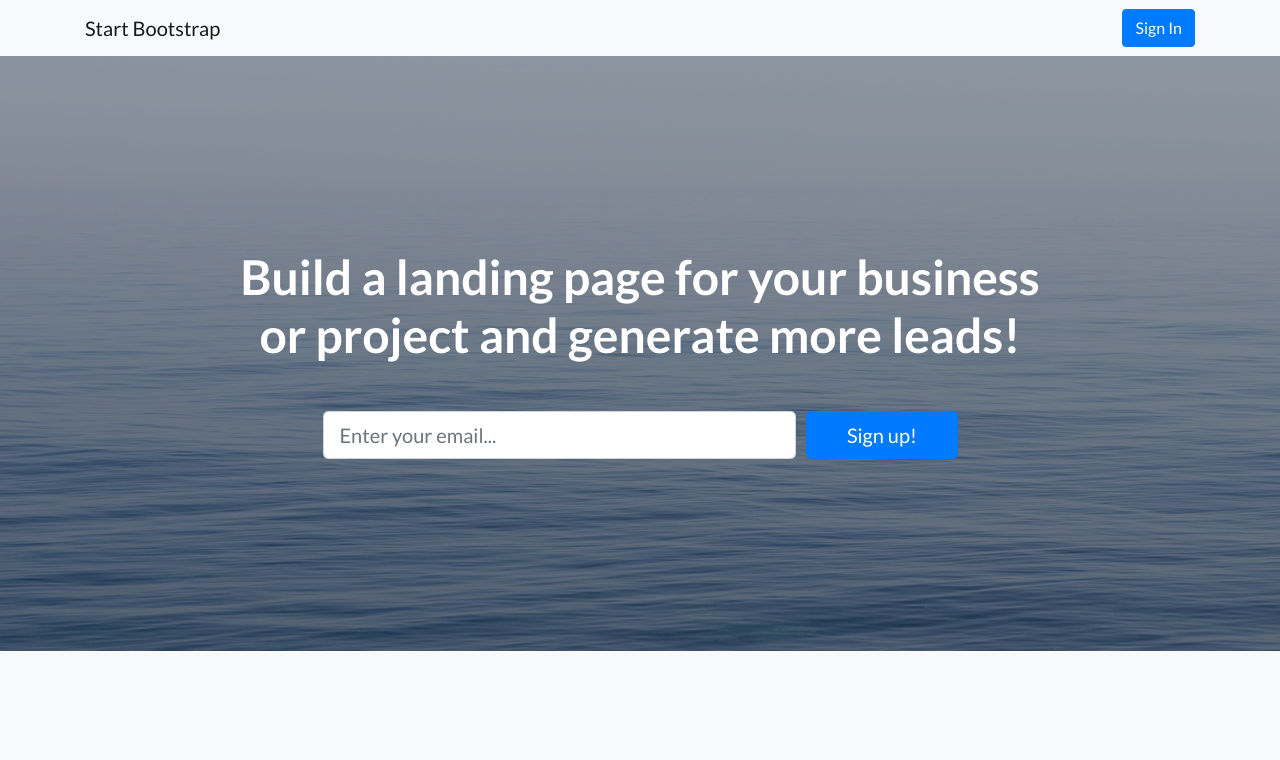
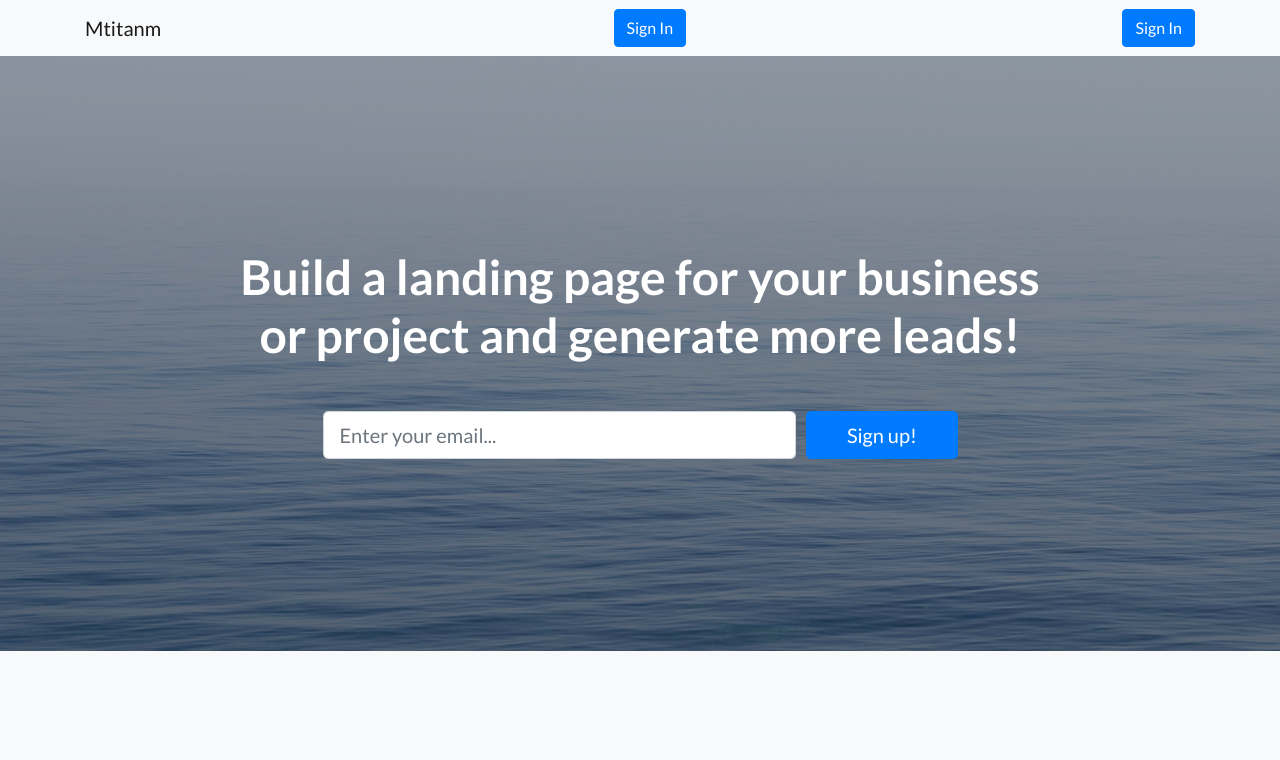
Before and after one commit to Mtitanm/mtitanm.github.io, a plain HTML site: page index.html in a window 1280 px wide. Shown: the top 760 px of the page. Drawn offline with Linux system fonts and the light colour scheme.

Commit message:
Update index.html

```diff
--- a/index.html
+++ b/index.html
@@ -28,7 +28,8 @@
   <!-- Navigation -->
   <nav class="navbar navbar-light bg-light static-top">
     <div class="container">
-      <a class="navbar-brand" href="#">Start Bootstrap</a>
+      <a class="navbar-brand" href="#">Mtitanm</a>
+      <a class="btn btn-primary" href="#">Sign In</a>
       <a class="btn btn-primary" href="#">Sign In</a>
     </div>
   </nav>
```
